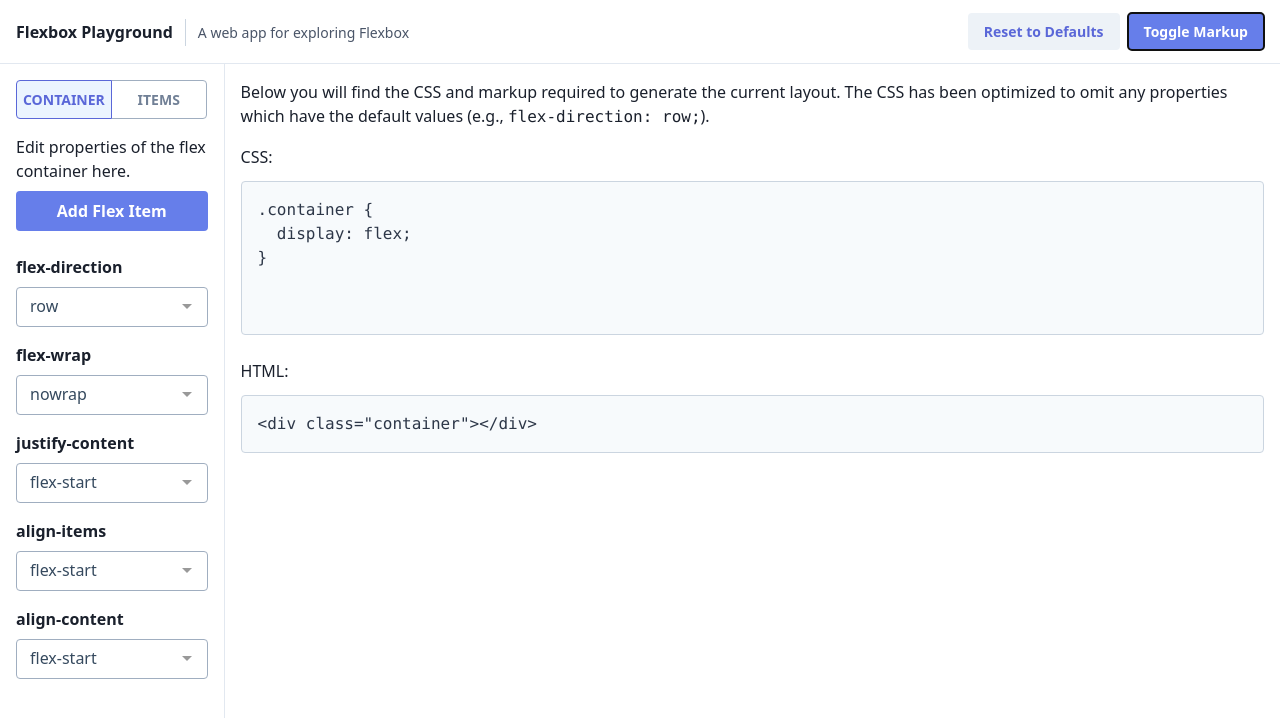
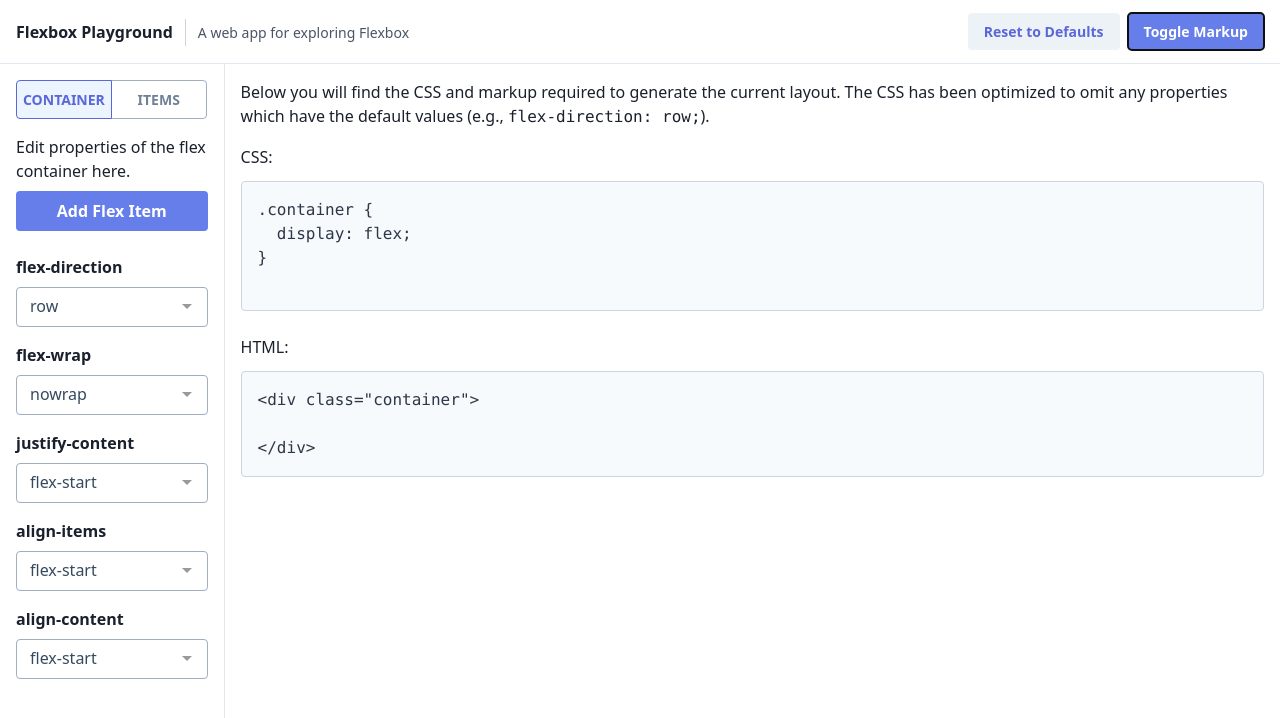
Before and after one commit to two-beards/flexbox-playground, a Vue app: page / in a window 1280 px wide. Both pictures are taken after a click on the button "Toggle Markup". Shown: the top 718 px of the page. Built offline with nearby package versions, Linux system fonts and the light colour scheme.

Commit message:
simplify markup formatting logic

```diff
--- a/src/components/FlexMarkup.vue
+++ b/src/components/FlexMarkup.vue
@@ -49,8 +49,7 @@ export default {
       }
       const containerCss = `.container {
   display: flex;${fd}${fw}${jc}${ai}${ac}
-}
-`
+}`
 
       const itemsCss = this.flexItems.map((it, index) => {
         let nonDefaultCount = 0
@@ -91,19 +90,14 @@ export default {
         }
       }).join('\n')
 
-      return `${containerCss}
-${itemsCss}
-`
+      return `${containerCss}\n\n${itemsCss}`
     },
     itemsMarkup() {
-      const itemsMarkup = this.flexItems.length === 0 ? '' : this.flexItems.reduce((acc, it, index) => {
-        acc += `  <div class="item-${index}"></div>
-`
+      const itemsMarkup = this.flexItems.length === 0 ? '' : this.flexItems.map((it, index) => {
+        return `  <div class="item-${index}"></div>`
+      }).join('\n')
 
-        return acc
-      }, '\n')
-
-      return `<div class="container">${itemsMarkup}</div>`
+      return `<div class="container">\n${itemsMarkup}\n</div>`
     }
   }
 }
```
